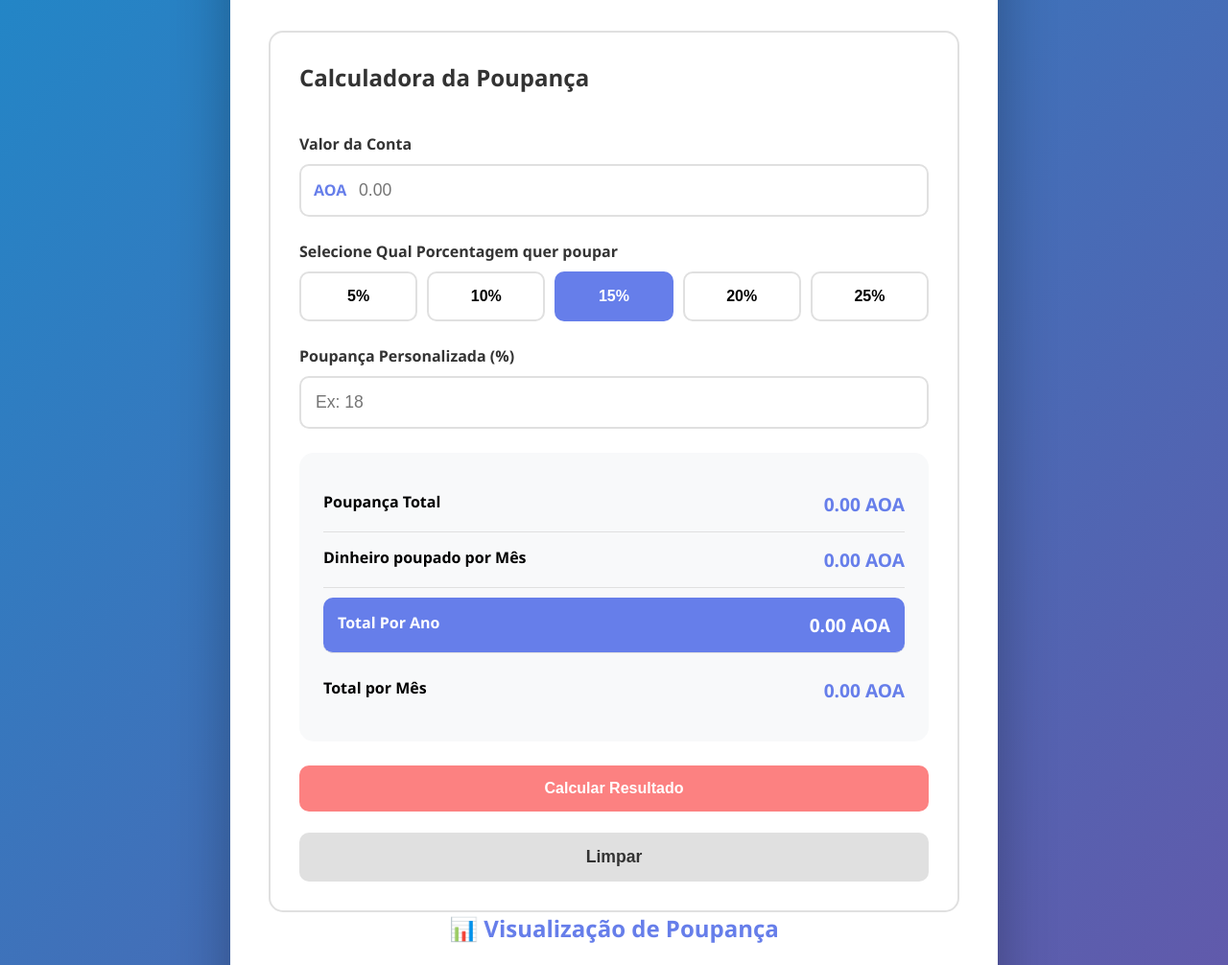
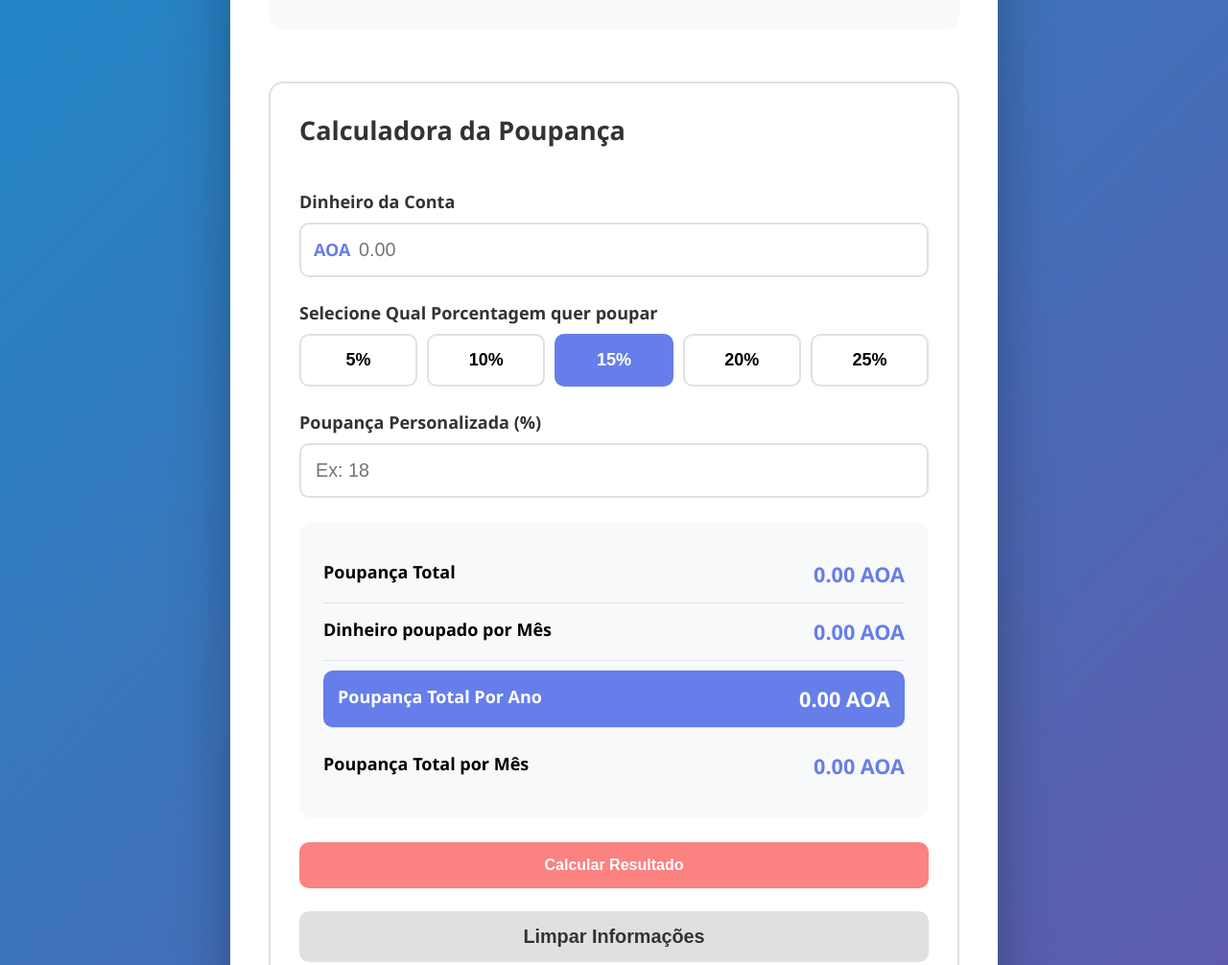
Before and after one commit to Danielius7er/tips_Calculator, a website: page poupanca.html in a window 1280 px wide. Shown: the part 660-1666 px from the top of the page at 96% size. Drawn offline with nearby package versions, Linux system fonts and the light colour scheme.

Commit message:
MODYFY WRITING MISTAKES

```diff
--- a/css/poupe.css
+++ b/css/poupe.css
@@ -15,6 +15,7 @@
             max-width: 800px;
             margin: 0 auto;
             background: white;
+            font-size: 18px;
             border-radius: 20px;
             padding: 40px;
             box-shadow: 0 20px 60px rgba(0, 0, 0, 0.3);
--- a/poupanca.html
+++ b/poupanca.html
@@ -63,7 +63,7 @@
             <h2>Calculadora da Poupança</h2>
             <br>
             <div class="poupe">
-                <label for="poupeAmount">Valor da Conta</label>
+                <label for="poupeAmount">Dinheiro da Conta</label>
                 <div class="input-wrapper">
                     <span class="currency">AOA</span>
                     <input type="number" id="poupeAmount" placeholder="0.00" step="0.01" min="0">
@@ -94,18 +94,18 @@
                     <span class="result-value" id="tipPerPerson">0.00 AOA</span>
                 </div>
                 <div class="result-row total">
-                    <span class="result-label">Total Por Ano</span>
+                    <span class="result-label">Poupança Total Por Ano</span>
                     <span class="result-value" id="totalAmount">0.00 AOA</span>
                 </div>
                 <div class="result-row">
-                    <span class="result-label">Total por Mês</span>
+                    <span class="result-label">Poupança Total por Mês</span>
                     <span class="result-value" id="totalPerPerson">0.00 AOA</span>
                 </div>
             </div>
 
             <button class="result-btn" type="button">Calcular Resultado</button>
             <br><br>
-            <button class="reset-btn" id="resetBtn">Limpar</button>
+            <button class="reset-btn" id="resetBtn">Limpar Informações</button>
         </section>
         <section class="charts-section">
             <h2 style="text-align: center; color: #667eea; margin-bottom: 20px;">📊 Visualização de Poupança</h2>
```
